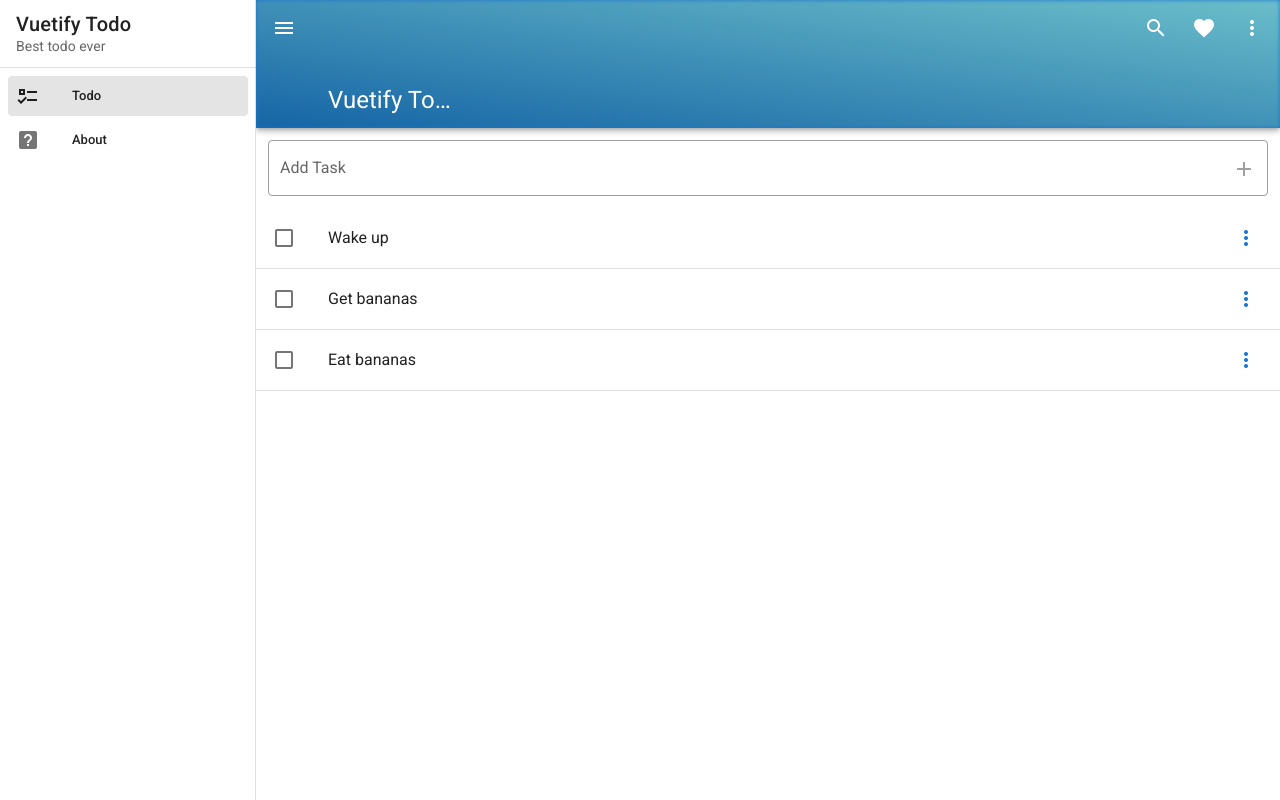
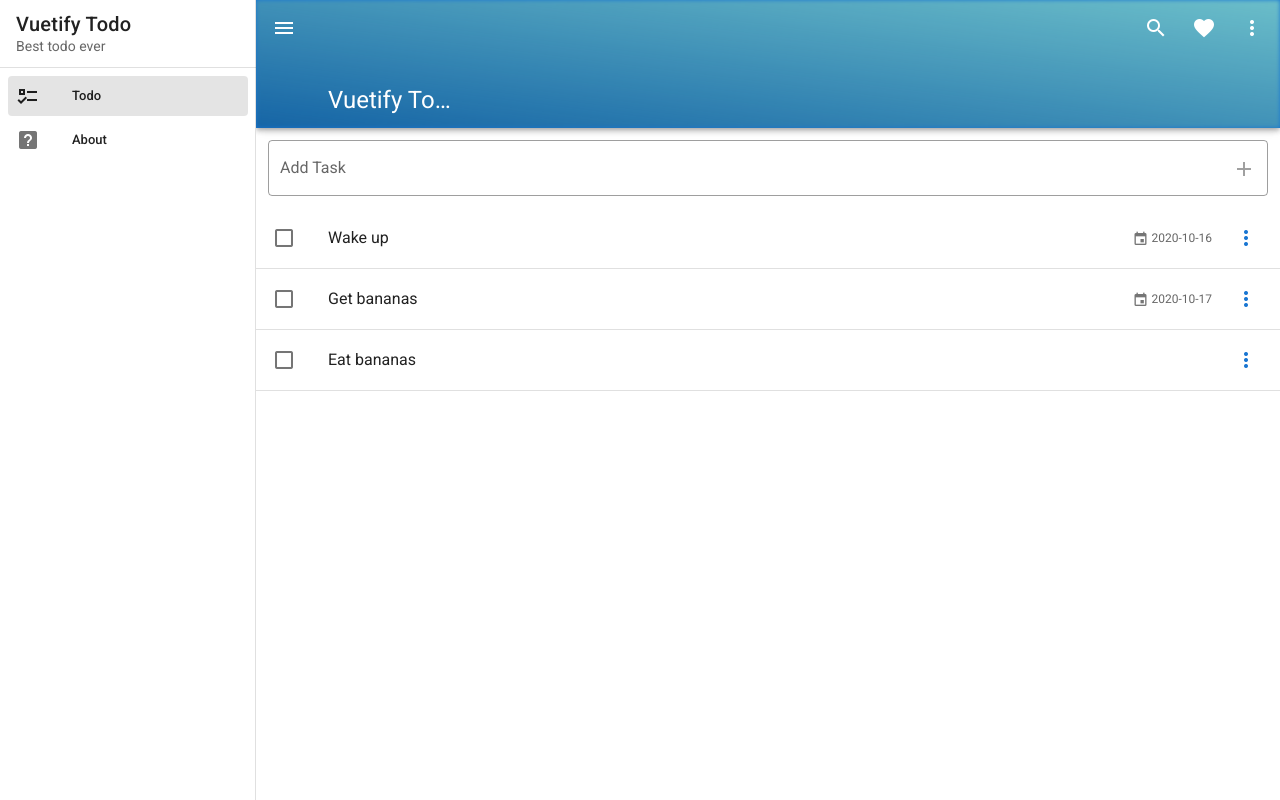
Before and after one commit to girotobial/Vuetify-todo, a Vue app: page / in a window 1280 px wide. Built offline with nearby package versions, Linux system fonts and the light colour scheme.

Commit message:
L61: add due dates

```diff
--- a/src/components/Todo/Task.vue
+++ b/src/components/Todo/Task.vue
@@ -15,6 +15,12 @@
             >{{ task.title }}</v-list-item-title
           >
         </v-list-item-content>
+        <v-list-item-action v-if="task.dueDate">
+          <v-list-item-action-text>
+            <v-icon small>mdi-calendar</v-icon>
+            {{ task.dueDate }}
+          </v-list-item-action-text>
+        </v-list-item-action>
         <v-list-item-action>
           <task-menu :task="task" />
         </v-list-item-action>
--- a/src/store/index.ts
+++ b/src/store/index.ts
@@ -9,17 +9,20 @@
       {
         id: 0,
         title: "Wake up",
-        done: false
+        done: false,
+        dueDate: "2020-10-16"
       },
       {
         id: 1,
         title: "Get bananas",
-        done: false
+        done: false,
+        dueDate: "2020-10-17"
       },
       {
         id: 2,
         title: "Eat bananas",
-        done: false
+        done: false,
+        dueDate: null
       }
     ],
     snackbar: {
@@ -32,7 +35,8 @@
       const newTask = {
         id: Date.now(),
         title: newTaskTitle,
-        done: false
+        done: false,
+        dueDate: null
       };
       state.tasks.push(newTask);
     },
```
